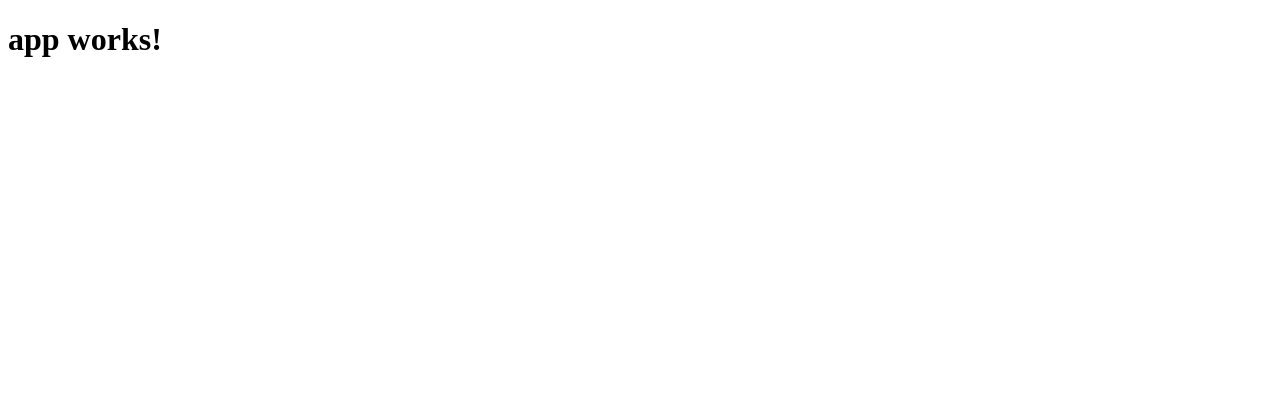
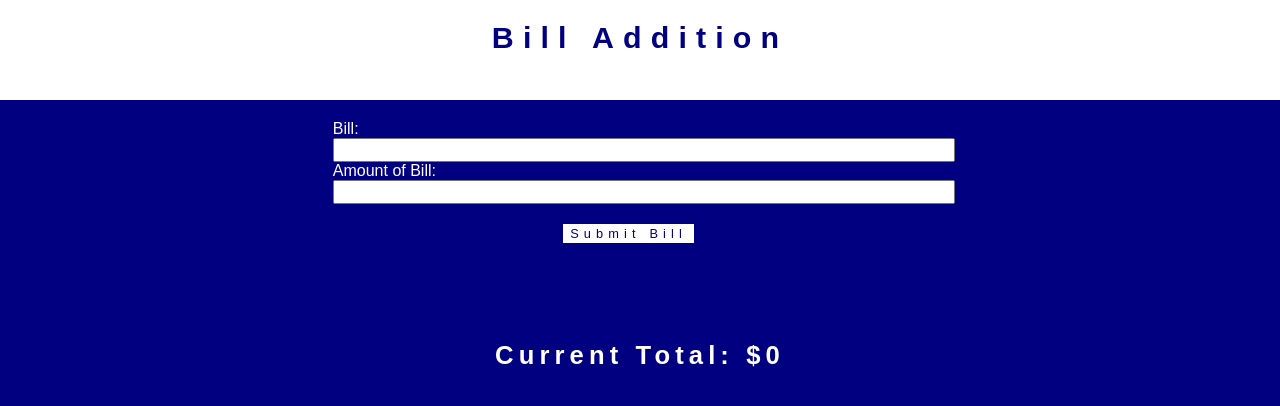
Before and after one commit to aaronendsley/Bill-Addition, an Angular app: page / in a window 1280 px wide. Shown: the top 406 px of the page. Built offline with nearby package versions, Linux system fonts and the light colour scheme.

Commit message:
initial commit

```diff
--- a/src/app/app.component.css
+++ b/src/app/app.component.css
@@ -0,0 +1,45 @@
+.form-container{
+    width:60%;
+    height:200px;
+    margin-left:20%;
+    margin-right:20%;
+    margin-top:120px;
+}
+
+.label-style{
+    width:80%;
+    margin-left:10%;
+    margin-right:10%;
+    font-size:1em;
+    color:#fff;
+
+}
+
+.input-style{
+    width:80%;
+    margin-left:10%;
+    margin-right:10%;
+    font-size:1em;
+    color:#000080;
+}
+
+.submit-button{
+    border: 1px solid #fff;
+    background-color: #fff;
+    color: #000080;
+    letter-spacing: .4em;
+    font-size:.8em;
+    font-family: sans-serif;
+    margin-top:20px;
+    margin-left:40%;
+    margin-right:40%
+
+}
+
+.total-style{
+    text-align: center;
+    font-size:1.6em;
+    letter-spacing: .2em;
+    color:#fff;
+    font-family: sans-serif;
+}
--- a/src/app/app.component.html
+++ b/src/app/app.component.html
@@ -1,3 +1,12 @@
-<h1>
-  {{title}}
-</h1>
+<div class="form-container">
+  <form>
+    <label class="label-style">Bill:</label>
+    <input class="input-style"type="text" #billName>
+
+    <label class="label-style">Amount of Bill:</label>
+    <input class="input-style" type="text" #amountBill>
+  </form>
+  <button class="submit-button" (click)="submit(billName, amountBill)">Submit Bill</button>
+  </div>
+  <h2 class="total-style">Current Total: ${{total}}</h2>
+  <app-bill *ngFor="let bill of bills" [bills]="bill"></app-bill>
--- a/src/app/app.component.ts
+++ b/src/app/app.component.ts
@@ -1,10 +1,31 @@
-import { Component } from '@angular/core';
+    import { Component, OnInit } from '@angular/core';
+    import { Bill } from './bill/bill.model';
 
     @Component({
       selector: 'app-root',
       templateUrl: './app.component.html',
       styleUrls: ['./app.component.css']
     })
-export class AppComponent {
-  title = 'app works!';
+    export class AppComponent implements OnInit {
+      bills: Bill[];
+      total: string = '0';
+
+      constructor() {
+         this.bills = [];
       }
+
+      submit(title: HTMLInputElement, amount: HTMLInputElement): boolean{
+        console.log(`submitted ${title.value} and ${amount.value}`);
+        const amountConverted: number = parseFloat(amount.value);
+        const convertedTotal: number = parseFloat(this.total);
+        const newValue: string = (amountConverted + convertedTotal).toFixed(2);
+        this.bills.push(new Bill(title.value, amountConverted));
+        title.value = '';
+        amount.value = '';
+        this.total = newValue;
+        return false;
+      }
+      ngOnInit(){
+
+      }
+    }
--- a/src/app/app.module.ts
+++ b/src/app/app.module.ts
@@ -4,10 +4,12 @@ import { FormsModule } from '@angular/forms';
 import { HttpModule } from '@angular/http';
 
 import { AppComponent } from './app.component';
+import { BillComponent } from './bill/bill.component';
 
 @NgModule({
   declarations: [
-    AppComponent
+    AppComponent,
+    BillComponent
   ],
   imports: [
     BrowserModule,
--- /dev/null
+++ b/src/app/bill/bill.component.css
@@ -0,0 +1,23 @@
+.bill-wrapper{
+    width:100%;
+    border:1px solid #fff;
+    background-color: #fff;
+    color:#000080;
+    margin-top:5px;
+}
+.title{
+    width:100%;
+    margin-top:5px;
+    margin-bottom:5px;
+    text-align: center;
+}
+.textFormat{
+    font-size: 1.5em;
+}
+
+.bill-amount {
+    width:100%;
+    margin-top: 5px;
+    margin-bottom:5px;
+    text-align: center;
+}
--- /dev/null
+++ b/src/app/bill/bill.component.html
@@ -0,0 +1,8 @@
+<div class="bill-wrapper">
+    <div class = "title">
+      <p class = "textFormat">Bill Title : {{bills.title}}</p>
+      </div>
+      <div class = "bill-amount">
+        <p class = "textFormat">Amount : {{bills.amount}}</p>
+      </div>
+</div>
--- /dev/null
+++ b/src/app/bill/bill.component.ts
@@ -0,0 +1,18 @@
+import { Component, Input, OnInit } from '@angular/core';
+import { Bill } from './bill.model';
+
+@Component({
+  selector: 'app-bill',
+  templateUrl: './bill.component.html',
+  styleUrls: ['./bill.component.css']
+})
+export class BillComponent implements OnInit {
+  @Input() bills: Bill;
+
+
+
+
+  ngOnInit() {
+  }
+
+}
--- /dev/null
+++ b/src/app/bill/bill.model.ts
@@ -0,0 +1,11 @@
+export class Bill {
+    title: string;
+    amount: number;
+
+    constructor(title: string, amount: number) {
+        this.title = title;
+        this.amount = Number(amount.toFixed(2));
+    }
+
+
+}
--- a/src/index.html
+++ b/src/index.html
@@ -9,6 +9,9 @@
   <link rel="icon" type="image/x-icon" href="favicon.ico">
 </head>
 <body>
-  <app-root>Loading...</app-root>
+  <div class="topBar">
+    <H1>Bill Addition</H1>
+  </div>
+  <app-root>Loading the cow level...</app-root>
 </body>
 </html>
--- a/src/styles.css
+++ b/src/styles.css
@@ -1 +1,23 @@
 /* You can add global styles to this file, and also import other style files */
+body{
+    margin:0;
+    padding: 0;
+    background-color:#000080;
+    font-family: sans-serif
+}
+
+.topBar{
+    width:100%;
+    height:100px;
+    position:fixed;
+    top:0;
+    left:0;
+    background-color:#fff;
+    color:#000080;
+    text-align: center;
+}
+.topBar h1 {
+    font-size: 1.9em;
+    color: #000080;
+    letter-spacing: .3em;
+}
```
Also changed, not shown: 2 other files (tests, documents, lock files or other folders). Lines whose indentation alone changed are shown as unchanged.
